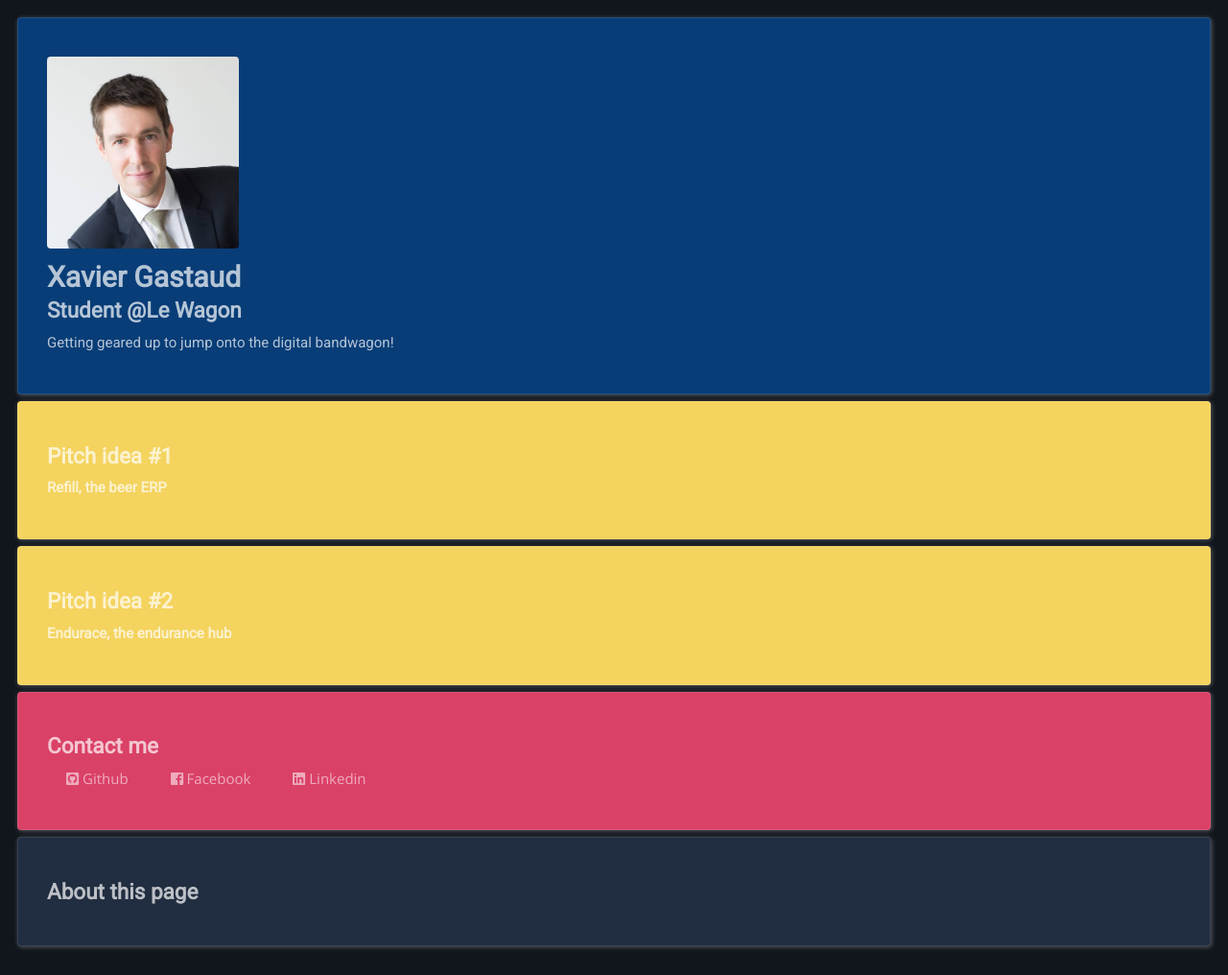
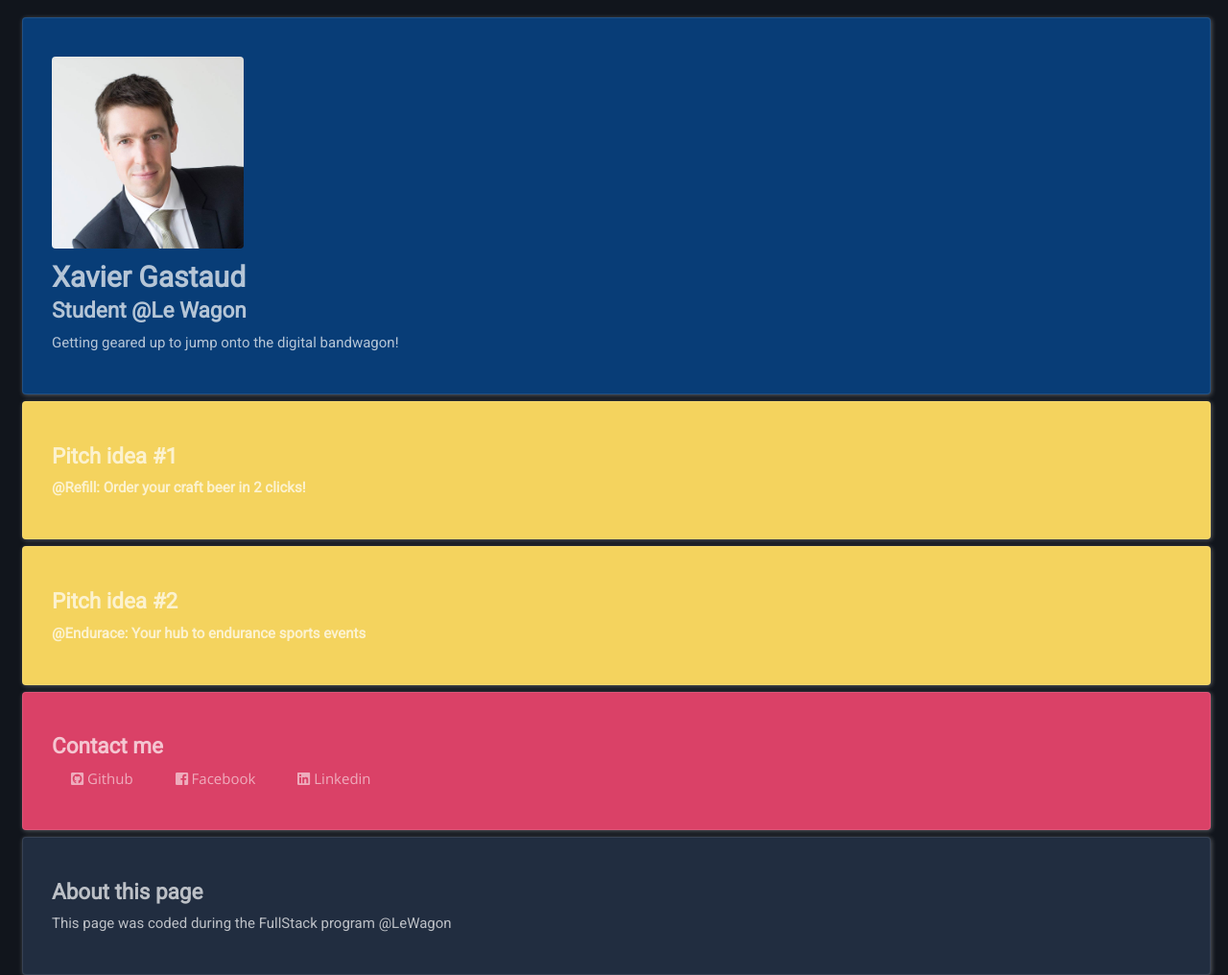
Before and after one commit to xgastaud/profile, a plain HTML site: page index.html in a window 1280 px wide. Shown: the top 1016 px of the page at 96% size. Drawn offline with nearby package versions, Linux system fonts and the light colour scheme.

Commit message:
make my profile prettier

```diff
--- a/index.html
+++ b/index.html
@@ -12,7 +12,7 @@
     <div class="container">
       <div class="card bg-color-3">
         <div class="subcard img-rounding">
-          <img src="/images/ProfilePicXG.jpg" alt="profile_pic" height="200" width="200">
+          <img src="images/ProfilePicXG.jpg" alt="profile_pic" height="200" width="200">
           <h1> Xavier Gastaud </h1>
           <h2> Student @Le Wagon</h2>
           <p> Getting geared up to jump onto the digital bandwagon! </p>
@@ -20,11 +20,11 @@
       </div>
       <div class="card bg-color-5">
         <h2> Pitch idea #1 </h2>
-        <p class="bold"> Refill, the beer ERP</p>
+        <p class="bold"> @Refill: Order your craft beer in 2 clicks! </p>
       </div>
       <div class="card bg-color-5">
         <h2> Pitch idea #2 </h2>
-        <p class="bold"> Endurace, the endurance hub </p>
+        <p class="bold"> @Endurace: Your hub to endurance sports events </p>
       </div>
       <div class="card bg-color-4">
         <h2> Contact me </h2>
@@ -36,6 +36,7 @@
       </div>
       <div class="card bg-color-2">
         <h2> About this page </h2>
+        <p> This page was coded during the FullStack program @LeWagon </p>
       </div>
     </div>
   </body>
--- a/style.css
+++ b/style.css
@@ -38,11 +38,11 @@ a:hover  {
 }
 
 .container {
-    margin: 7px auto;
-    margin-left: auto;
-    margin-right: auto;
-    padding: 3px 10px;
-    border-radius: 4px;
+  margin: 7px auto;
+  margin-left: 5px;
+  margin-right: auto;
+  padding: 3px 10px;
+  border-radius: 4px;
 }
 
 .card {
```
